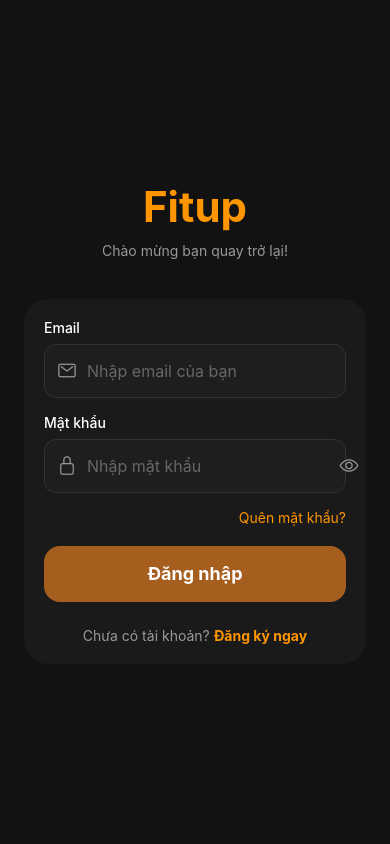
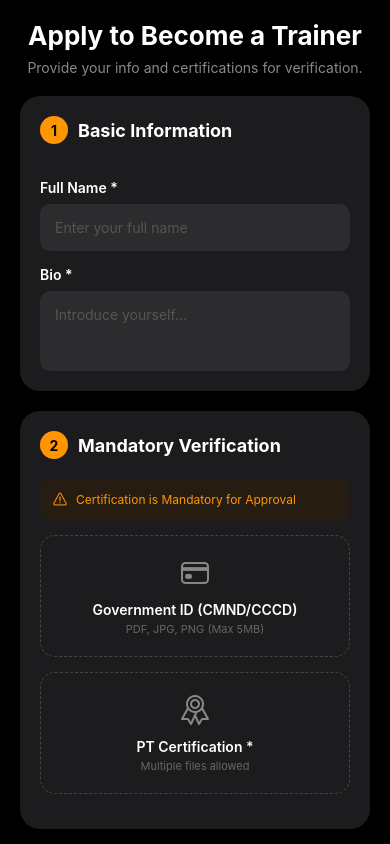
Before and after one commit to Vietcold1510/fitup-frontend, a React Native app in the folder apps/mobile/: screen /PtRegister in a window 390 px wide. Built offline with nearby package versions, Linux system fonts and the light colour scheme; no server answers.

Commit message:
pt register

```diff
--- a/apps/mobile/App.tsx
+++ b/apps/mobile/App.tsx
@@ -16,6 +16,7 @@
 import PlanOverviewScreen from "@/screens/main/workouts/PlanOverviewScreen";
 import PlanDetailScreen from "@/screens/main/workouts/PlanDetailScreen";
 import WorkoutPlayerScreen from "@/screens/main/workouts/WorkoutPlayerScreen";
+import PtRegisterScreen from "@/screens/auth/PtRegisterScreen";
 
 // 1. Khởi tạo Query Client
 const queryClient = new QueryClient({
@@ -50,6 +51,7 @@
               name="ResetPassword"
               component={ResetPasswordScreen}
             />
+            <Stack.Screen name="PtRegister" component={PtRegisterScreen} />
             {/* Nhóm màn hình chính sau khi Login */}
             <Stack.Screen name="Onboarding" component={OnboardingScreen} />
             <Stack.Screen
--- a/apps/mobile/src/api/auth.ts
+++ b/apps/mobile/src/api/auth.ts
@@ -8,10 +8,26 @@
 } from "../schemas/auth";
 
 export const authRequest = {
+    // Đăng ký tài khoản người dùng cơ bản
     register: (body: RegisterBodyType) => http.post("/auth/register", body),
+
+    // Xác thực mã OTP
     verifyOtp: (body: VerifyOtpBodyType) => http.post("/auth/verify-otp", body),
+
+    // Gửi lại mã OTP
     resendOtp: (body: { email: string }) => http.post("/auth/resend-otp", body),
+
+    // Đăng nhập hệ thống
     login: (body: LoginBodyType) => http.post("/auth/login", body),
+
+    // Quên mật khẩu
     forgotPassword: (body: ForgotPasswordBodyType) => http.post("/auth/forgot-password", body),
+
+    // Đặt lại mật khẩu mới
     resetPassword: (body: ResetPasswordBodyType) => http.post("/auth/reset-password", body),
+
+    registerPt: (body: any) => http.post("/pt/register", body),
+
+    // Lấy thông tin profile hiện tại để kiểm tra Role và Status
+    getProfile: () => http.get("/auth/profile"),
 };
--- a/apps/mobile/src/screens/auth/LoginScreen.tsx
+++ b/apps/mobile/src/screens/auth/LoginScreen.tsx
@@ -75,10 +75,21 @@
           </TouchableOpacity>
 
           <View style={styles.footer}>
-            <Text style={styles.footerText}>Chưa có tài khoản? </Text>
-            <TouchableOpacity onPress={() => navigation.navigate("Register")}>
-              <Text style={styles.link}>Đăng ký ngay</Text>
-            </TouchableOpacity>
+            <View style={styles.footerRow}>
+              <Text style={styles.footerText}>Chưa có tài khoản? </Text>
+              <TouchableOpacity onPress={() => navigation.navigate("Register")}>
+                <Text style={styles.link}>Đăng ký ngay</Text>
+              </TouchableOpacity>
+            </View>
+
+            <View style={[styles.footerRow, { marginTop: 15 }]}>
+              <Text style={styles.footerText}>Bạn là huấn luyện viên? </Text>
+              <TouchableOpacity
+                onPress={() => navigation.navigate("PtRegister")}
+              >
+                <Text style={styles.ptLink}>Đăng ký làm PT</Text>
+              </TouchableOpacity>
+            </View>
           </View>
         </View>
       </KeyboardAvoidingView>
@@ -103,7 +114,27 @@
     alignItems: "center",
   },
   loginText: { color: "#FFF", fontSize: 18, fontWeight: "bold" },
-  footer: { flexDirection: "row", justifyContent: "center", marginTop: 25 },
-  footerText: { color: "#999" },
-  link: { color: "#FF9500", fontWeight: "bold" },
+  footer: {
+    marginTop: 30,
+    alignItems: "center",
+  },
+  footerRow: {
+    flexDirection: "row",
+    alignItems: "center",
+  },
+  footerText: {
+    color: "#999",
+    fontSize: 14,
+  },
+  link: {
+    color: "#FF9500",
+    fontWeight: "bold",
+    fontSize: 14,
+  },
+  ptLink: {
+    color: "#4CD964",
+    fontWeight: "bold",
+    textDecorationLine: "underline",
+    fontSize: 14,
+  },
 });
--- /dev/null
+++ b/apps/mobile/src/screens/auth/PtRegisterScreen.tsx
@@ -0,0 +1,252 @@
+import React, { useState } from "react";
+import {
+  StyleSheet,
+  View,
+  Text,
+  ScrollView,
+  TouchableOpacity,
+  TextInput,
+  ActivityIndicator,
+} from "react-native";
+import { SafeAreaView } from "react-native-safe-area-context";
+import { Ionicons } from "@expo/vector-icons";
+import { useAuth } from "@/hooks/useAuth"; //
+
+export default function PtRegisterScreen() {
+  const { registerPtMutation } = useAuth(); //
+
+  const [formData, setFormData] = useState({
+    displayName: "",
+    bio: "",
+    experienceYears: 0,
+    hourlyPointRate: 200000,
+    location: "Dĩ An",
+    specialties: [] as string[],
+    languages: ["Vietnamese"],
+    certificationFiles: [],
+  });
+
+  const specialtiesList = [
+    "Weight Loss",
+    "Muscle Gain",
+    "Injury Rehab",
+    "Yoga",
+    "Post-Natal",
+    "Sports Training",
+  ];
+
+  const toggleSpecialty = (item: string) => {
+    setFormData((prev) => ({
+      ...prev,
+      specialties: prev.specialties.includes(item)
+        ? prev.specialties.filter((i) => i !== item)
+        : [...prev.specialties, item],
+    }));
+  };
+
+  const handleRegister = () => {
+    // Gọi API đăng ký PT đã tạo
+    registerPtMutation.mutate(formData);
+  };
+
+  return (
+    <SafeAreaView style={styles.container}>
+      <ScrollView
+        showsVerticalScrollIndicator={false}
+        contentContainerStyle={styles.scrollBody}
+      >
+        <Text style={styles.title}>Apply to Become a Trainer</Text>
+        <Text style={styles.subtitle}>
+          Provide your info and certifications for verification.
+        </Text>
+
+        {/* SECTION 1: BASIC INFO */}
+        <View style={styles.card}>
+          <View style={styles.sectionHeader}>
+            <View style={styles.stepCircle}>
+              <Text style={styles.stepNum}>1</Text>
+            </View>
+            <Text style={styles.sectionTitle}>Basic Information</Text>
+          </View>
+
+          <Text style={styles.label}>Full Name *</Text>
+          <TextInput
+            style={styles.input}
+            placeholder="Enter your full name"
+            placeholderTextColor="#555"
+            onChangeText={(v) => setFormData({ ...formData, displayName: v })}
+          />
+
+          <Text style={styles.label}>Bio *</Text>
+          <TextInput
+            style={[styles.input, { height: 80 }]}
+            multiline
+            placeholder="Introduce yourself..."
+            placeholderTextColor="#555"
+            onChangeText={(v) => setFormData({ ...formData, bio: v })}
+          />
+        </View>
+
+        {/* SECTION 2: VERIFICATION */}
+        <View style={styles.card}>
+          <View style={styles.sectionHeader}>
+            <View style={styles.stepCircle}>
+              <Text style={styles.stepNum}>2</Text>
+            </View>
+            <Text style={styles.sectionTitle}>Mandatory Verification</Text>
+          </View>
+          <View style={styles.alertBox}>
+            <Ionicons name="warning-outline" size={16} color="#FF9500" />
+            <Text style={styles.alertText}>
+              Certification is Mandatory for Approval
+            </Text>
+          </View>
+
+          <TouchableOpacity style={styles.uploadBox}>
+            <Ionicons name="card-outline" size={32} color="#888" />
+            <Text style={styles.uploadTitle}>Government ID (CMND/CCCD)</Text>
+            <Text style={styles.uploadSub}>PDF, JPG, PNG (Max 5MB)</Text>
+          </TouchableOpacity>
+
+          <TouchableOpacity style={styles.uploadBox}>
+            <Ionicons name="ribbon-outline" size={32} color="#888" />
+            <Text style={styles.uploadTitle}>PT Certification *</Text>
+            <Text style={styles.uploadSub}>Multiple files allowed</Text>
+          </TouchableOpacity>
+        </View>
+
+        {/* SECTION 3: SPECIALIZATION */}
+        <View style={styles.card}>
+          <View style={styles.sectionHeader}>
+            <View style={styles.stepCircle}>
+              <Text style={styles.stepNum}>3</Text>
+            </View>
+            <Text style={styles.sectionTitle}>Specialization & Experience</Text>
+          </View>
+
+          <Text style={styles.label}>Areas of Expertise</Text>
+          <View style={styles.checkboxGrid}>
+            {specialtiesList.map((item) => (
+              <TouchableOpacity
+                key={item}
+                style={styles.checkboxItem}
+                onPress={() => toggleSpecialty(item)}
+              >
+                <Ionicons
+                  name={
+                    formData.specialties.includes(item)
+                      ? "checkbox"
+                      : "square-outline"
+                  }
+                  size={20}
+                  color={
+                    formData.specialties.includes(item) ? "#FF9500" : "#888"
+                  }
+                />
+                <Text style={styles.checkboxLabel}>{item}</Text>
+              </TouchableOpacity>
+            ))}
+          </View>
+        </View>
+
+        <TouchableOpacity
+          style={[
+            styles.submitBtn,
+            registerPtMutation.isPending && { opacity: 0.7 },
+          ]}
+          onPress={handleRegister}
+          disabled={registerPtMutation.isPending}
+        >
+          {registerPtMutation.isPending ? (
+            <ActivityIndicator color="#FFF" />
+          ) : (
+            <Text style={styles.submitText}>Submit for Review</Text>
+          )}
+        </TouchableOpacity>
+      </ScrollView>
+    </SafeAreaView>
+  );
+}
+
+const styles = StyleSheet.create({
+  container: { flex: 1, backgroundColor: "#000" },
+  scrollBody: { padding: 20 },
+  title: {
+    color: "#FFF",
+    fontSize: 26,
+    fontWeight: "bold",
+    textAlign: "center",
+  },
+  subtitle: {
+    color: "#888",
+    textAlign: "center",
+    marginTop: 8,
+    marginBottom: 20,
+  },
+  card: {
+    backgroundColor: "#1C1C1E",
+    borderRadius: 20,
+    padding: 20,
+    marginBottom: 20,
+  },
+  sectionHeader: {
+    flexDirection: "row",
+    alignItems: "center",
+    marginBottom: 20,
+  },
+  stepCircle: {
+    width: 28,
+    height: 28,
+    borderRadius: 14,
+    backgroundColor: "#FF9500",
+    justifyContent: "center",
+    alignItems: "center",
+    marginRight: 10,
+  },
+  stepNum: { fontWeight: "bold", fontSize: 14 },
+  sectionTitle: { color: "#FFF", fontSize: 18, fontWeight: "bold" },
+  label: { color: "#FFF", marginTop: 15, marginBottom: 8, fontWeight: "600" },
+  input: {
+    backgroundColor: "#2C2C2E",
+    borderRadius: 10,
+    padding: 15,
+    color: "#FFF",
+  },
+  alertBox: {
+    flexDirection: "row",
+    backgroundColor: "#261C12",
+    padding: 12,
+    borderRadius: 10,
+    alignItems: "center",
+    marginBottom: 15,
+  },
+  alertText: { color: "#FF9500", marginLeft: 8, fontSize: 12 },
+  uploadBox: {
+    borderStyle: "dashed",
+    borderWidth: 1,
+    borderColor: "#444",
+    borderRadius: 15,
+    padding: 20,
+    alignItems: "center",
+    marginBottom: 15,
+  },
+  uploadTitle: { color: "#FFF", marginTop: 10, fontWeight: "600" },
+  uploadSub: { color: "#666", fontSize: 11, marginTop: 4 },
+  checkboxGrid: { flexDirection: "row", flexWrap: "wrap" },
+  checkboxItem: {
+    flexDirection: "row",
+    width: "50%",
+    alignItems: "center",
+    marginBottom: 15,
+  },
+  checkboxLabel: { color: "#CCC", marginLeft: 10, fontSize: 14 },
+  submitBtn: {
+    backgroundColor: "#A65E1F",
+    padding: 18,
+    borderRadius: 15,
+    alignItems: "center",
+    marginTop: 10,
+    marginBottom: 30,
+  },
+  submitText: { color: "#FFF", fontSize: 18, fontWeight: "bold" },
+});
```
Also changed, not shown: apps/mobile/src/hooks/useAuth.ts (+24 -19 lines), apps/mobile/src/utils/role.ts (added, +20 -0 lines).
